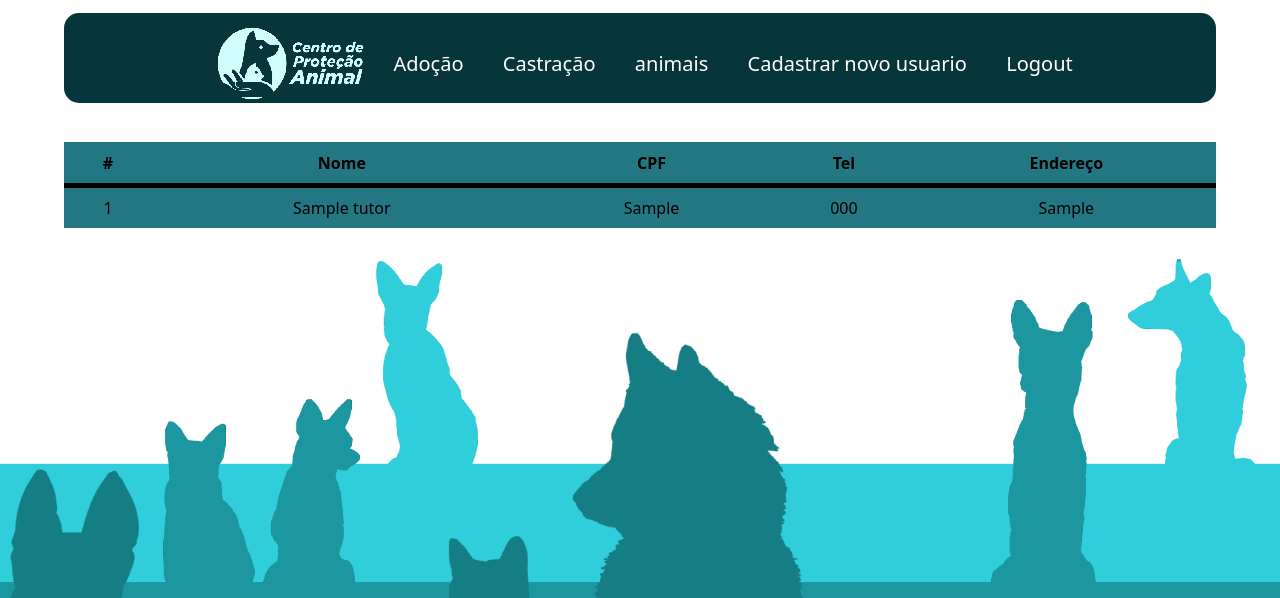
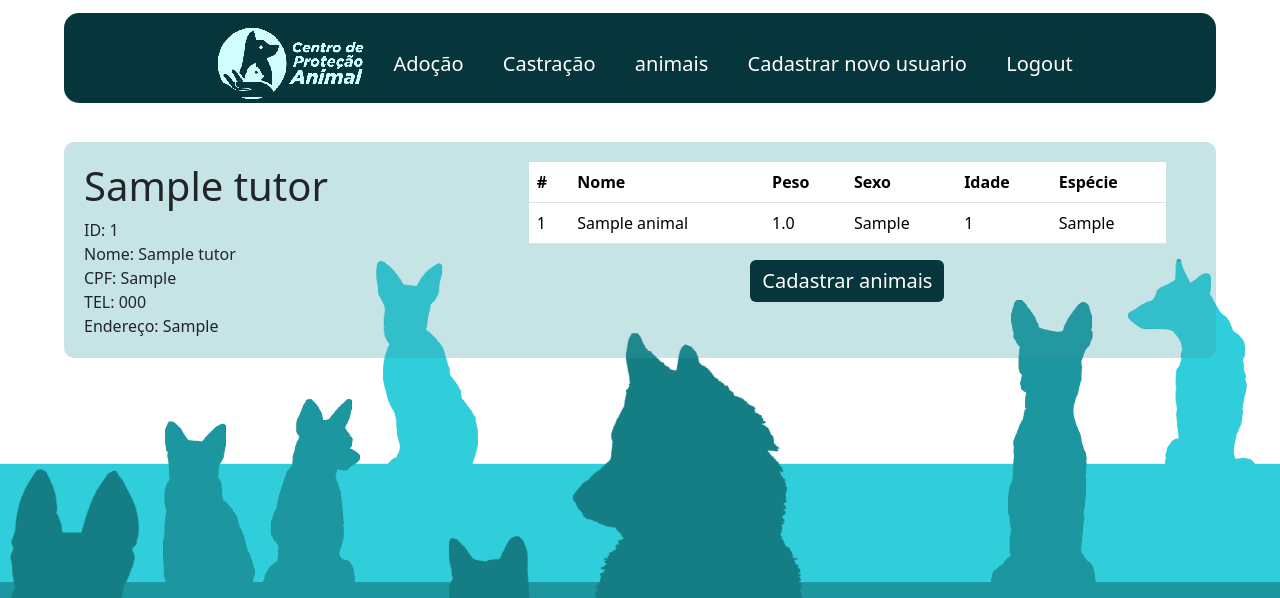
Before and after one commit to VictorJoseNogueira/Projeto-Integrador, a Flask app: page /detalhe/1 in a window 1280 px wide. Shown: the top 598 px of the page. Run offline with Flask 3, Linux system fonts and the light colour scheme; tables that the repository leaves empty hold one stand-in row (values such as "Sample post").

Commit message:
criando pagina de detalhes
criando uma pagina para demonstrar os dados dos tutores e os animais sob sua responsabilidade

```diff
--- a/upa-animal/app/controllers/default.py
+++ b/upa-animal/app/controllers/default.py
@@ -87,4 +87,5 @@ def xpace():
 @app.route('/detalhe/<int:info>')
 def detalhamento(info):
     tutor = Tutor.query.get(info)
-    return render_template('detalhamento.html', tutor=tutor)
+    animais = Animal.query.filter_by(id_tutor=info).all()
+    return render_template('detalhamento.html', tutor=tutor, animais=animais)
--- a/upa-animal/app/static/css/style.css
+++ b/upa-animal/app/static/css/style.css
@@ -238,3 +238,39 @@ border: 20px;
   a:hover{
     color: var(--branco-acinzentado);
   }
+
+
+  .container-global-grid {
+    display: flex;
+    grid-gap: 20px; /* Remover o espaçamento entre as colunas */
+    width: 90%;
+    margin-top: 3%;
+    margin-left: auto;
+    margin-right: auto;
+    padding: 20px;
+    padding-left: 20px;
+    padding-right: 50px;
+    border-radius: 10px;
+    background-color: #3a9ca549;
+}
+
+  .perfil-tutor{
+    flex-basis: 40%;
+    flex-grow: 1;
+    border-radius: 10px;
+
+  }
+
+  .detalhamento-animal{
+    flex-basis: 60%;
+    flex-grow: 1;
+        border-radius: 10px;
+
+  }
+
+  .centralize {
+    margin: auto;
+    display: flex; /* Enable flexbox for horizontal centering */
+    justify-content: center; /* Horizontally center content within the element */
+    align-items: center; /* Vertically center content within the element (optional) */
+  }
--- a/upa-animal/app/templates/detalhamento.html
+++ b/upa-animal/app/templates/detalhamento.html
@@ -3,27 +3,119 @@
 
 {% block content %}
 
-<div class="table-container">
-    <table class="table-color">
+<div class="container-global-grid">
+    <div class="perfil-tutor">
+
+
+<h1>
+    {{ tutor.nome}}
+</h1>
+
+
+<label for="" class="group-form">ID: </label>
+<label for="" class="group-form">{{ tutor.id }}</label>
+
+<br>
+
+<label for="" class="group-form">Nome: </label>
+<label for="" class="group-form">{{ tutor.nome }}</label>
+<br>
+
+
+<label for="" class="group-form">CPF: </label>
+<label for="" class="group-form">{{ tutor.cpf }}</label>
+
+<br>
+
+
+<label for="" class="group-form">TEL: </label>
+<label for="" class="group-form">{{ tutor.tel }}</label>
+
+<br>
+
+<label for="" class="group-form">Endereço: </label>
+<label for="" class="group-form">{{ tutor.endereco }}</label>
+
+</div>
+
+
+<div class="detalhamento-animal">
+    <div class="detalhamento-animal">
+        {% if animais %}
+            <table class="table">
+
         <thead>
             <tr>
                 <th>#</th>
                 <th>Nome</th>
-                <th>CPF</th>
-                <th>Tel</th>
-                <th>Endereço</th>
-              </tr>
-              <tbody>
+                <th>Peso</th>
+                <th>Sexo</th>
+                <th>Idade</th>
+                <th>Espécie</th>
+
+            </tr>
+        </thead>
+        <tbody>
+            {% for animal in animais %}
+            <tr>
+                <td>{{ animal.animal_id }}</td>
+                <td>{{ animal.nome }}</td>
+                <td>{{ animal.peso_aproximado }}</td>
+                <td>{{ animal.sexo }}</td>
+                <td>{{ animal.idade_aproximado }}</td>
+                <td>{{ animal.especie }}</td>
+
+            </tr>
+
+            {% endfor %}
+        </tbody>
+    </table>
+    <div class="centralize">
+
+        <a href="#" class="btn btn-primary btn-color">Cadastrar animais</a>
+    </div>
+        {% else %}
+        <table class="table-color">
+
+            <thead>
                 <tr>
-                    <td>{{ tutor.id }}</td>
-                    <td>{{ tutor.nome }}</td>
-                    <td>{{ tutor.cpf }}</td>
-                    <td>{{ tutor.tel }}</td>
-                    <td>{{ tutor.endereco }}</td>
+                    <th>#</th>
+                    <th>Nome</th>
+                    <th>Peso</th>
+                    <th>Sexo</th>
+                    <th>Idade</th>
+                    <th>Espécie</th>
+
                 </tr>
+            </thead>
+            <tbody>
+
+                <tr>
+                    <td>vazio</td>
+                    <td>vazio</td>
+                    <td>vazio</td>
+                    <td>vazio</td>
+                    <td>vazio</td>
+                    <td>vazio</td>
+
+
+                </tr>
+
+
             </tbody>
         </table>
+        <div class="centralize">
+
+            <a href="#" class="btn btn-primary btn-color">Cadastrar animais</a>
+        </div>
+
+            {% endif %}
     </div>
 
 
+
+</div>
+
+</div>
+
 {% endblock content %}
```
